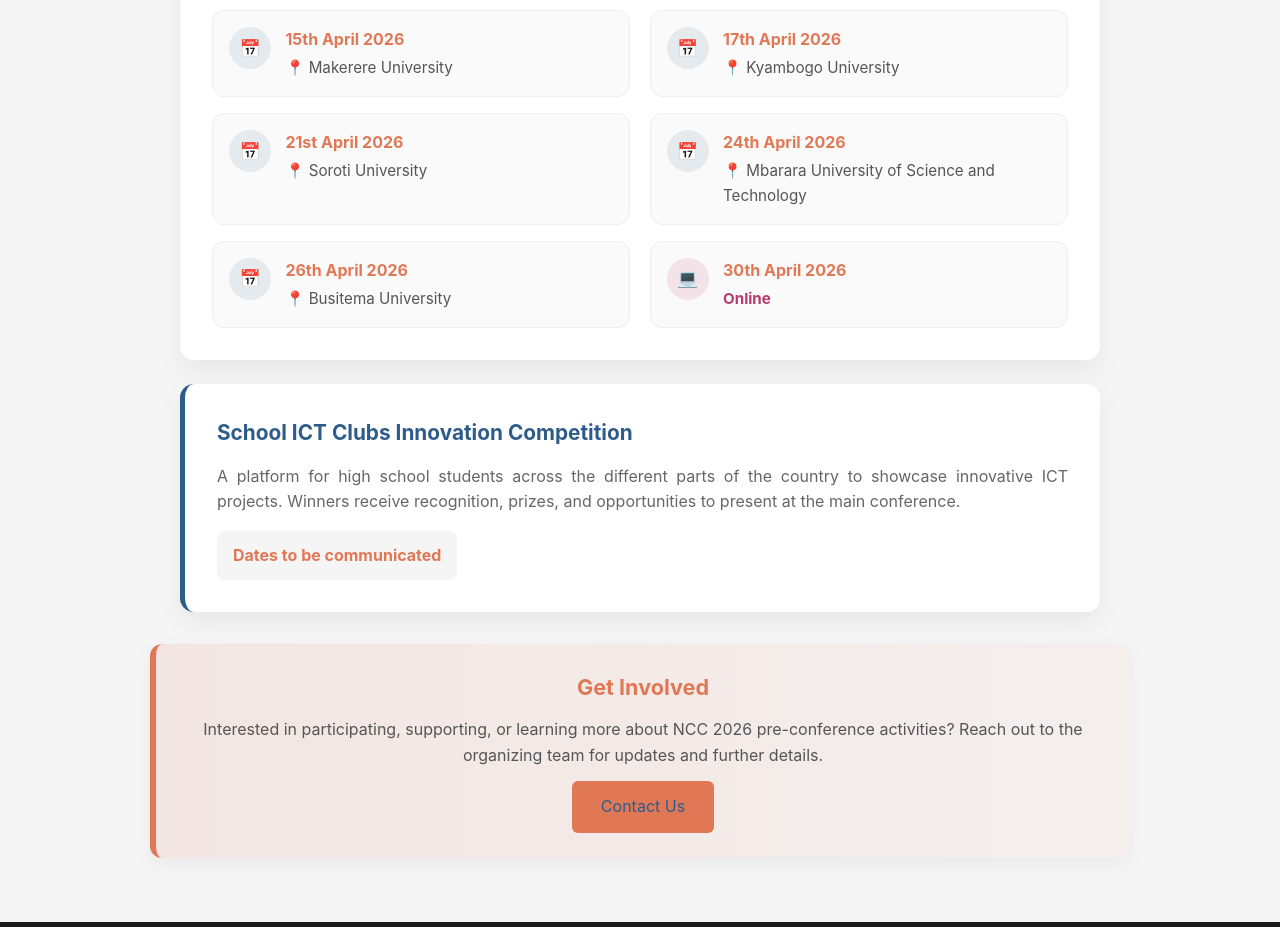
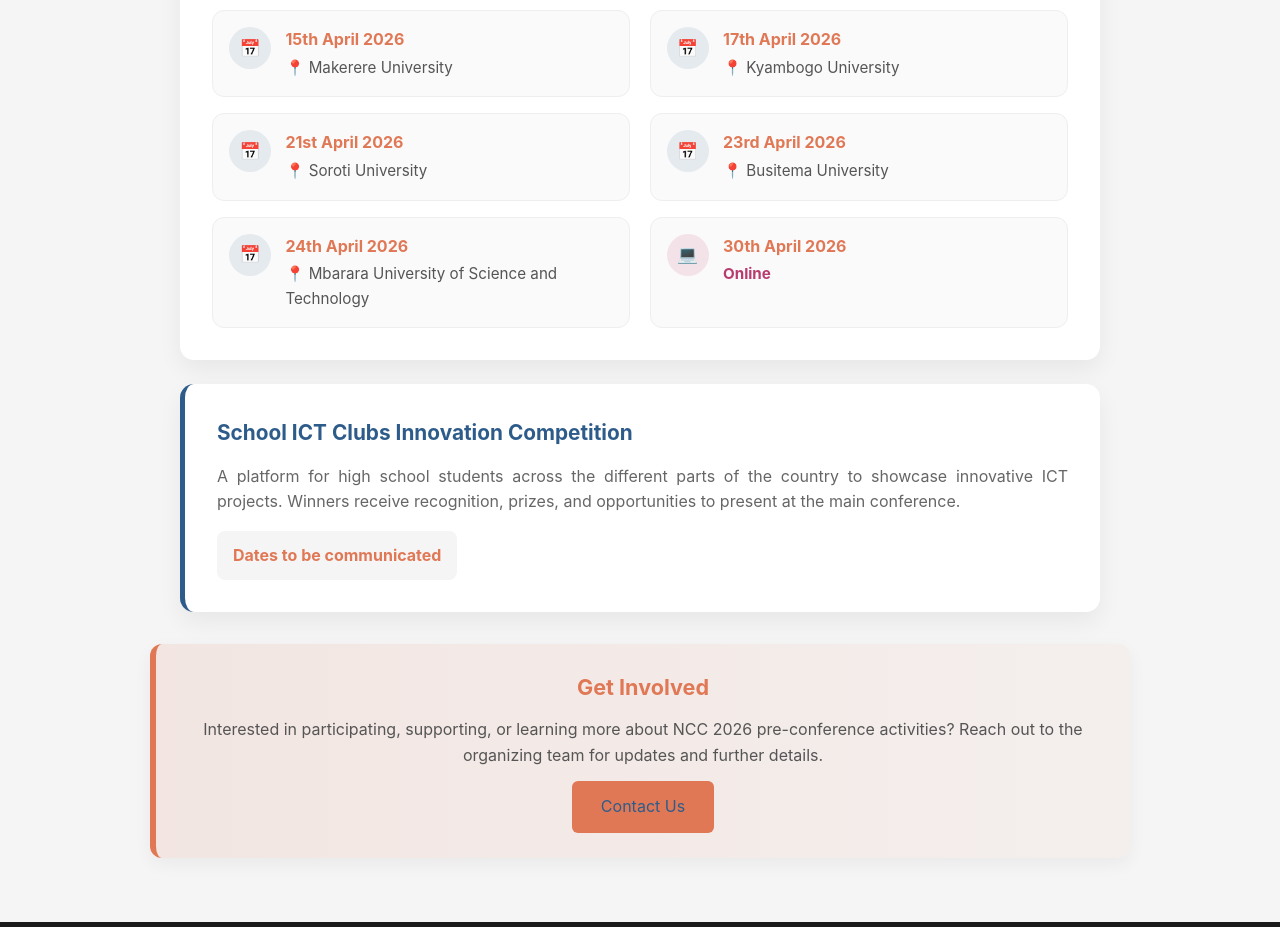
Before and after one commit to okello-wayne/ncc-2026, a plain HTML site: page activities.html in a window 1280 px wide. Shown: the part 800-1727 px from the top of the page. Drawn offline with Linux system fonts and the light colour scheme.

Commit message:
modified masterclass dates

```diff
--- a/activities.html
+++ b/activities.html
@@ -88,16 +88,17 @@
                         <div class="mc-item">
                             <div class="mc-icon">📅</div>
                             <div class="mc-body">
-                                <p class="mc-date">24th April 2026</p>
-                                <p class="mc-venue">📍 Mbarara University of Science and Technology</p>
+                                <p class="mc-date">23rd April 2026</p>
+                                <p class="mc-venue">📍 Busitema University</p>
                             </div>
                         </div>
+
 
                         <div class="mc-item">
                             <div class="mc-icon">📅</div>
                             <div class="mc-body">
-                                <p class="mc-date">26th April 2026</p>
-                                <p class="mc-venue">📍 Busitema University</p>
+                                <p class="mc-date">24th April 2026</p>
+                                <p class="mc-venue">📍 Mbarara University of Science and Technology</p>
                             </div>
                         </div>
 
```
